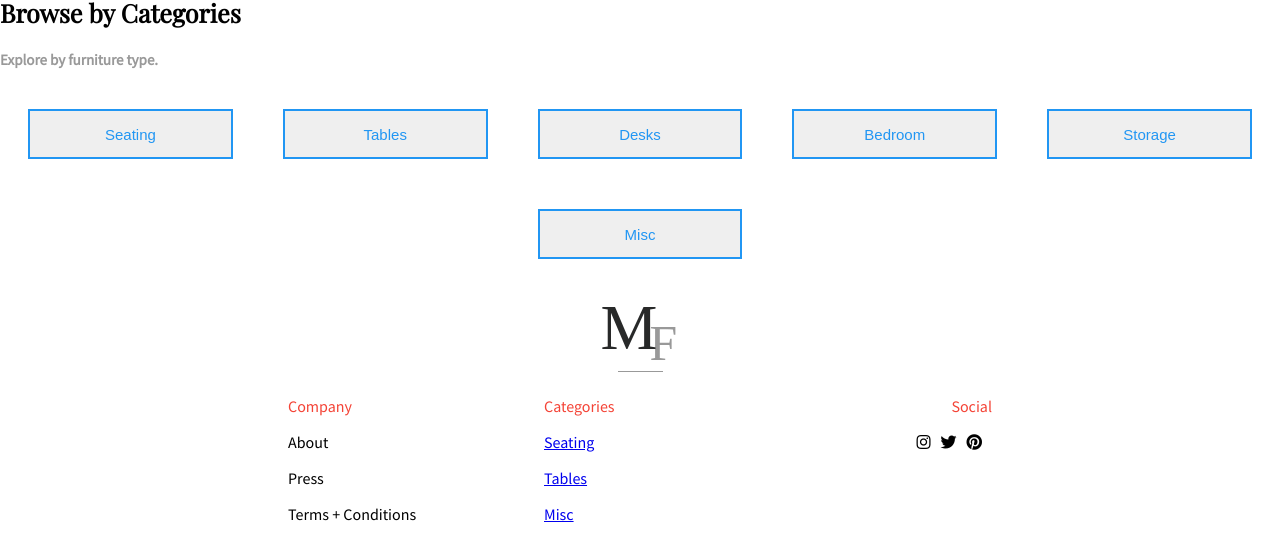
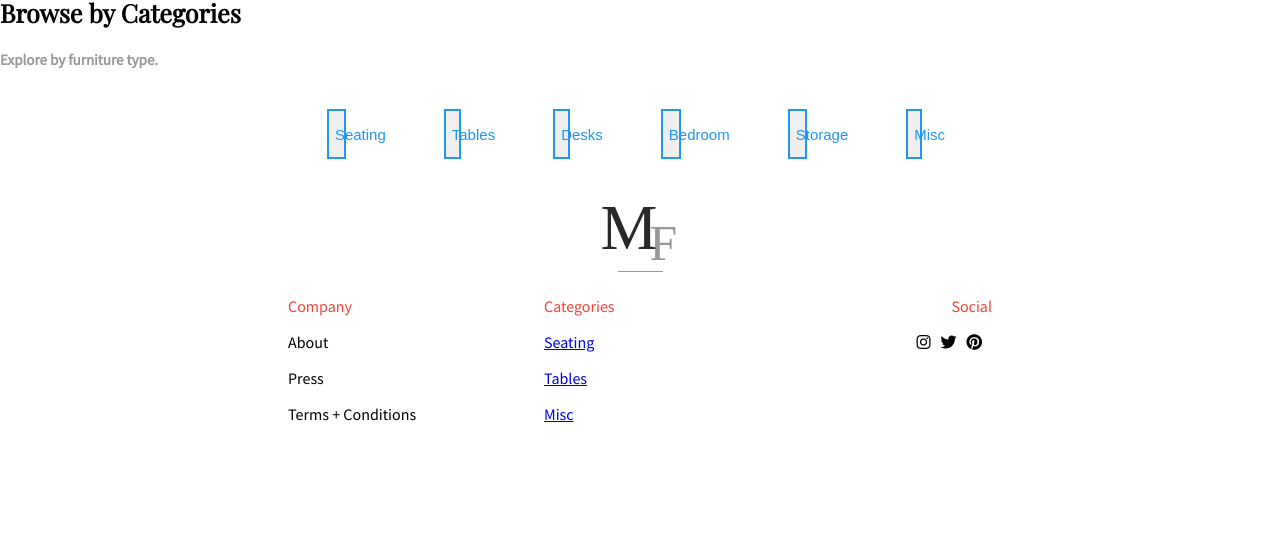
Before and after one commit to asanchezaguirre/E-commerce, a React (Create React App) app: page / in a window 1280 px wide. Shown: the part 607-1160 px from the top of the page. After the commit the page ends 1063 px from the top, so only its background shows below. Built offline with nearby package versions, Linux system fonts and the light colour scheme; no server answers.

Commit message:
Todo RRouter

```diff
--- a/src/App.js
+++ b/src/App.js
@@ -22,7 +22,7 @@ class App extends Component {
         	<Route exact path='/terms' component={Terms} />
         	<Route exact path='/all-products' component={AllProductsLink} />
         	<Route path='/product/:productId' component={ Product } />
-        	<Route path='./category/:productCategory' component={ Category } />
+        	<Route path='/category/:categoryType' component={ Category } />
         </Switch>
         <Footer />
       </div>
--- a/src/components/AllProducts.js
+++ b/src/components/AllProducts.js
@@ -64,12 +64,12 @@ componentDidMount(){
 	  		<p>Explore by furniture type.</p>
 	  	</div>
 	  	<div className="buttons__landing">
-	  		<button>Seating</button>
-	  		<button>Tables</button>
-	  		<button>Desks</button>
-	  		<button>Bedroom</button>
-	  		<button>Storage</button>
-	  		<button>Misc</button>
+	  		<Link to='/category/seating'><button>Seating</button></Link>
+	  		<Link to='/category/tables'><button>Tables</button></Link>
+	  		<Link to='/category/desks'><button>Desks</button></Link>
+	  		<Link to='/category/bedroom'><button>Bedroom</button></Link>
+	  		<Link to='/category/storage'><button>Storage</button></Link>
+	  		<Link to='/category/miscellaneous'><button>Misc</button></Link>
 	  	</div>
 
       </div>
--- a/src/components/Category.js
+++ b/src/components/Category.js
@@ -1,48 +1,56 @@
 import React, { Component } from 'react';
 import request from 'superagent';
 
+import { Link } from 'react-router-dom';
 
 class Category extends Component {
-	constructor(){
-		super();
+	constructor(props){
+		super(props);
 
 		this.state= {
-			category: []
-		}
+			categories: []
+		};
 	}
 
 componentDidMount(){
-	this.showProduct(this.props.match.params.productCategory);
+	this.showProduct(this.props.match.params.categoryType);
 }
 
-showCategory = (productCategory) => {
-	var API = `https://mallory-furniture-admin.now.sh/api/v1/products?category=${productCategory}`;
+showProduct = (categoryType) => {
+	var API = `https://mallory-furniture-admin.now.sh/api/v1/products?category=${categoryType}`;
 
 	request
    .get(API)
    .then(res => {
-      var categoryAll = res.body;
-      	this.setState({category: categoryAll})
+      var categories = res.body;
+      	this.setState({categories: categories})
 
    });
 }
+
+componentDidUpdate(prevProps) {
+  this.showProduct(prevProps.match.params.categoryType);
+}
+
   render() {
+
     return (
       <div>
-      	<div>
-      		<img ></img>
-      	</div>
-      		<div></div>
-      		<p></p>
-      		<hr/>
-      		<div>
-      			<div></div>
-      			<div></div>
-      			<div></div>
-      			<div></div>
-      		</div>
-      	<div>
-      	</div>
+
+      	{
+	  			this.state.categories.map((product, i)=>{
+	  		return 	<div key={i} className="container__details">
+		  				<Link to={`/product/${product._id}`}>
+			  				<div>
+					  			<img src={product.imageLink} alt="Logo de Mallory Furniture"></img>
+					  		</div>
+					  		<div className="product__details">
+						  		<p>{product.item}</p>
+						  		<p>{product.price}</p>
+						  	</div>
+					  	</Link>
+				  	</div>
+		  	})}
       </div>
     );
   }
--- a/src/components/Footer.js
+++ b/src/components/Footer.js
@@ -21,9 +21,9 @@ class Footer extends Component {
 		    	<div className="footer__menu-2">
 		    		<p className="footer__title">Categories</p>
 		    		<ul>
-		    			<Link to='/category/seating'><li>Seating</li></Link>
-		    			<Link to='/category/tables'><li>Tables</li></Link>
-		    			<Link to='/category/misc'><li>Misc</li></Link>
+		    			<li><Link to='/category/seating'>Seating</Link></li>
+		    			<li><Link to='/category/tables'>Tables</Link></li>
+		    			<li><Link to='/category/miscellaneous'>Misc</Link></li>
 		    		</ul>
 		    	</div>
 		    	<div className="footer__menu-3">
--- a/src/components/Nav.js
+++ b/src/components/Nav.js
@@ -22,7 +22,7 @@ class Nav extends Component {
     			<Link to='/category/desks'><li>Desks</li></Link>
     			<Link to='/category/storage'><li>Storage</li></Link>
     			<Link to='/category/bedroom'><li>Bedroom</li></Link>
-    			<Link to='/category/misc'><li>Misc</li></Link>
+    			<Link to='/category/miscellaneous'><li>Misc</li></Link>
     			<li>|</li>
     		</ul>
     		<i className="fas fa-shopping-cart"></i>
--- a/src/components/Product.js
+++ b/src/components/Product.js
@@ -2,8 +2,8 @@ import React, { Component } from 'react';
 import request from 'superagent';
 
 class Product extends Component {
-	constructor(){
-		super();
+	constructor(props){
+		super(props);
 
 		this.state= {
 			product: []
```
